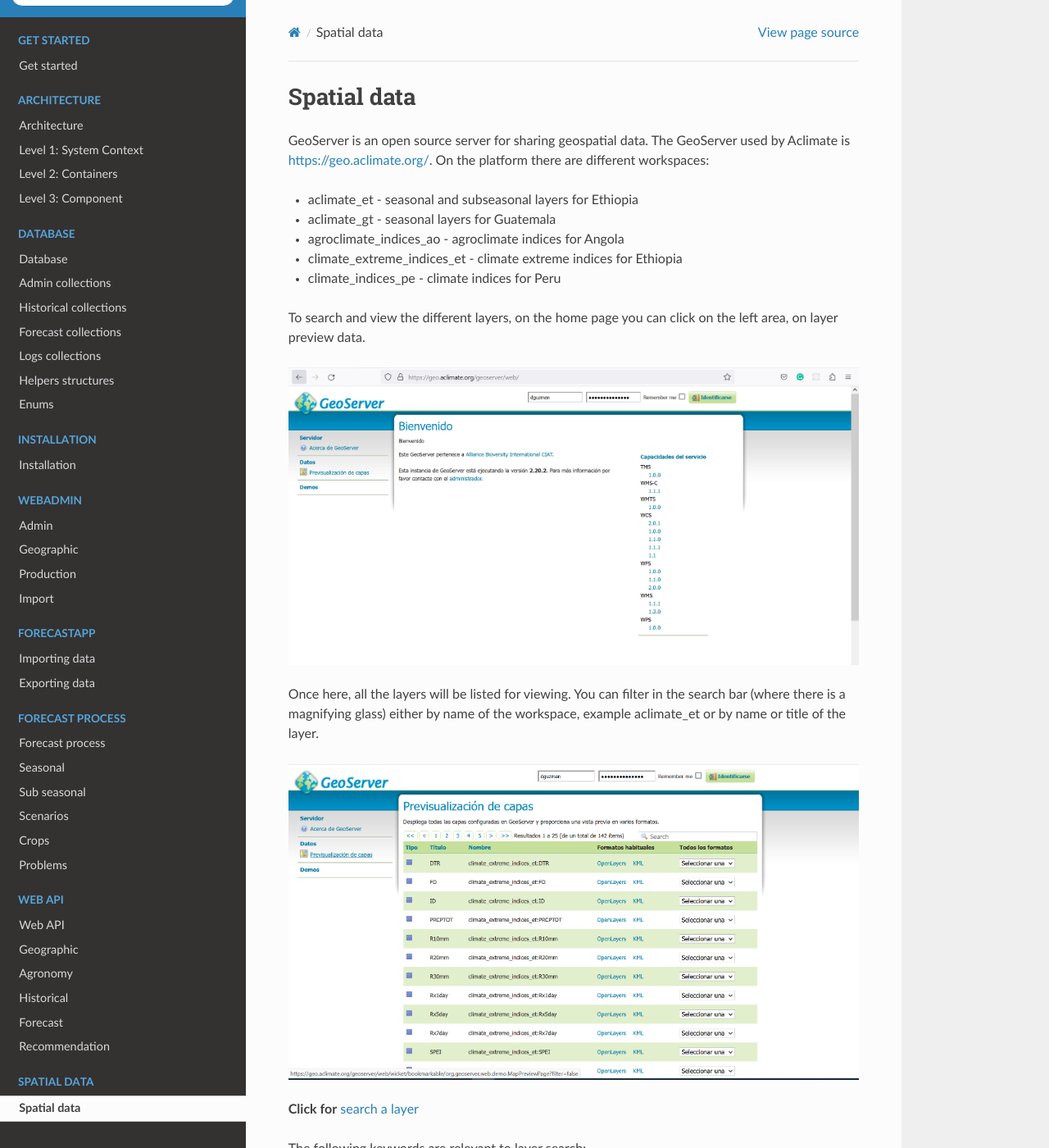
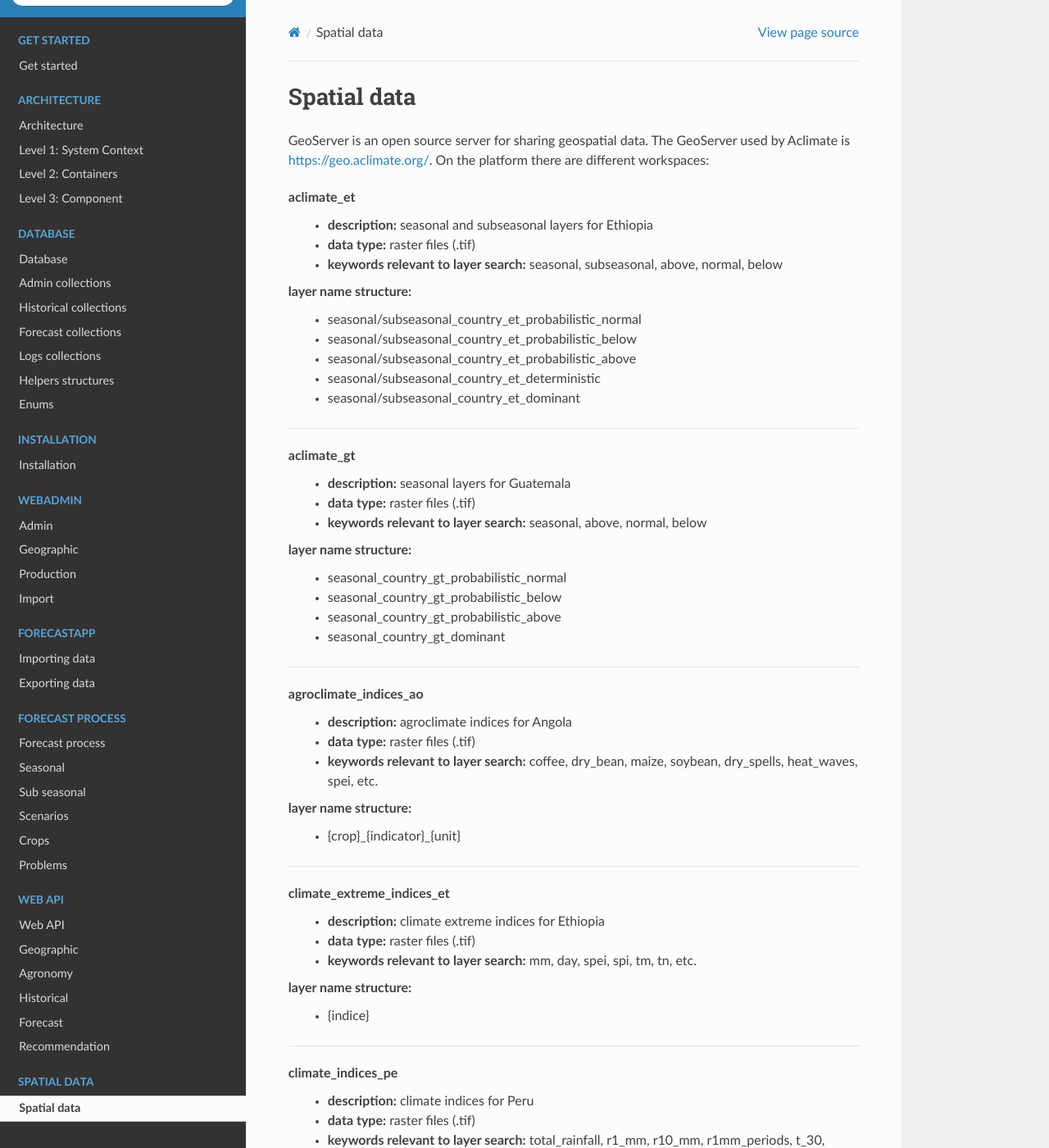
Before and after one commit to stevensotelo/aclimate_docs, a Sphinx documentation site: the page built from docs/source/09-spatial.rst, in a window 1280 px wide and 1400 px high. Shown: the whole window at 82% size. Built offline with Sphinx 7.4.7 and the Read the Docs theme 2.0.0, drawn with Linux system fonts in a browser that asks for light colours; some of the changed text lies outside the part shown.

Commit message:
spatial data updated

```diff
--- a/docs/source/07-crops-dssat.rst
+++ b/docs/source/07-crops-dssat.rst
@@ -11,7 +11,7 @@
 
 The following diagram describes the process mentioned above:
 
-.. image:: /_static/img/07/07_dssat.*
+.. image:: /_static/img/07-forecast/07_dssat.*
   :alt: Resampling process activity diagram
   :class: device-screen-vertical side-by-side
 
@@ -110,12 +110,12 @@
 
 Below is an example of what the CSV looks like in Excel:
 
-.. image:: /_static/img/07/07_dssat_csv_example.*
+.. image:: /_static/img/07-forecast/07_dssat_csv_example.*
   :alt: Resampling process activity diagram
   :class: device-screen-vertical side-by-side
 
 Below is an example of what the CSV looks like in a plain text viewer:
 
-.. image:: /_static/img/07/07_dssat_csv_example_2.*
+.. image:: /_static/img/07-forecast/07_dssat_csv_example_2.*
   :alt: Resampling process activity diagram
   :class: device-screen-vertical side-by-side
--- a/docs/source/07-crops-oryza.rst
+++ b/docs/source/07-crops-oryza.rst
@@ -11,7 +11,7 @@
 
 The following diagram describes the process mentioned above:
 
-.. image:: /_static/img/07/07_oryza.*
+.. image:: /_static/img/07-forecast/07_oryza.*
   :alt: Resampling process activity diagram
   :class: device-screen-vertical side-by-side
 
@@ -95,12 +95,12 @@
 
 Below is an example of what the CSV looks like in Excel:
 
-.. image:: /_static/img/07/07_oryza_csv_example.*
+.. image:: /_static/img/07-forecast/07_oryza_csv_example.*
   :alt: Resampling process activity diagram
   :class: device-screen-vertical side-by-side
 
 Below is an example of what the CSV looks like in a plain text viewer:
 
-.. image:: /_static/img/07/07_oryza_csv_example_2.*
+.. image:: /_static/img/07-forecast/07_oryza_csv_example_2.*
   :alt: Resampling process activity diagram
   :class: device-screen-vertical side-by-side
--- a/docs/source/07-forecast.rst
+++ b/docs/source/07-forecast.rst
@@ -17,6 +17,6 @@
 
 The following diagram explains the process described above:
 
-.. image:: /_static/img/07/07_forecast.*
+.. image:: /_static/img/07-forecast/07_forecast.*
   :alt: Forecast process activity diagram
   :class: device-screen-vertical side-by-side
--- a/docs/source/07-scenarios-resampling.rst
+++ b/docs/source/07-scenarios-resampling.rst
@@ -17,6 +17,6 @@
 
 The following diagram describes the process mentioned above:
 
-.. image:: /_static/img/07/07_resampling.*
+.. image:: /_static/img/07-forecast/07_resampling.*
   :alt: Resampling process activity diagram
   :class: device-screen-vertical side-by-side
--- a/docs/source/07-seasonal-cpt.rst
+++ b/docs/source/07-seasonal-cpt.rst
@@ -22,6 +22,6 @@
 
 The following diagram describes the process mentioned above:
 
-.. image:: /_static/img/07/07_CPT.*
+.. image:: /_static/img/07-forecast/07_CPT.*
   :alt: CPT process activity diagram
   :class: device-screen-vertical side-by-side
--- a/docs/source/09-spatial.rst
+++ b/docs/source/09-spatial.rst
@@ -4,11 +4,73 @@
 GeoServer is an open source server for sharing geospatial data. The GeoServer used by Aclimate is https://geo.aclimate.org/.
 On the platform there are different workspaces:
 
-- aclimate_et - seasonal and subseasonal layers for Ethiopia
-- aclimate_gt - seasonal layers for Guatemala
-- agroclimate_indices_ao - agroclimate indices for Angola
-- climate_extreme_indices_et - climate extreme indices for Ethiopia
-- climate_indices_pe - climate indices for Peru
+
+aclimate_et
+  * **description:** seasonal and subseasonal layers for Ethiopia
+  * **data type:** raster files (.tif)
+  * **keywords relevant to layer search:**  seasonal, subseasonal, above, normal, below
+layer name structure:
+  * seasonal/subseasonal_country_et_probabilistic_normal
+  * seasonal/subseasonal_country_et_probabilistic_below
+  * seasonal/subseasonal_country_et_probabilistic_above
+  * seasonal/subseasonal_country_et_deterministic
+  * seasonal/subseasonal_country_et_dominant
+
+-------------------------------------------------------------------
+
+aclimate_gt
+  * **description:** seasonal layers for Guatemala
+  * **data type:** raster files (.tif)
+  * **keywords relevant to layer search:** seasonal, above, normal, below
+layer name structure:
+  * seasonal_country_gt_probabilistic_normal
+  * seasonal_country_gt_probabilistic_below
+  * seasonal_country_gt_probabilistic_above
+  * seasonal_country_gt_dominant
+
+-------------------------------------------------------------------
+
+agroclimate_indices_ao
+  * **description:** agroclimate indices for Angola
+  * **data type:** raster files (.tif)
+  * **keywords relevant to layer search:** coffee, dry_bean, maize, soybean, dry_spells, heat_waves, spei, etc.
+layer name structure:
+  * {crop}_{indicator}_{unit}
+
+-------------------------------------------------------------------
+
+climate_extreme_indices_et
+  * **description:** climate extreme indices for Ethiopia
+  * **data type:** raster files (.tif)
+  * **keywords relevant to layer search:** mm, day, spei, spi, tm, tn, etc.
+layer name structure:
+  * {indice}
+
+-------------------------------------------------------------------
+
+climate_indices_pe
+  * **description:** climate indices for Peru
+  * **data type:** raster files (.tif)
+  * **keywords relevant to layer search:** total_rainfall, r1_mm, r10_mm, r1mm_periods, t_30, t30_periods, etc.
+layer name structure:
+  * {indicator}
+
+-------------------------------------------------------------------
+
+administrative
+  * **description:** administrative levels for country
+  * **data type:** shapefiles (.shp)
+  * **keywords relevant to layer search:** ao, et, adm1, adm2, adm3, adm4.
+layer name structure:
+  * {country_iso}_adm1/adm2/adm3/adm4
+shapefiles fields:
+  * **ao_adm1**: fid, name_adm1, id_adm1
+  * **ao_adm2**: fid, id_adm1, name_adm1, id_adm2, name_adm2
+  * **et_adm1**: fid, ADM1_EN, ADM1_PCODE
+  * **et_adm2**: fid, ADM2_EN, ADM2_PCODE, ADM1_EN, ADM1_PCODE
+  * **et_adm3**: fid, ADM3_EN, ADM3_PCODE, ADM2_EN, ADM2_PCODE, ADM1_EN, ADM1_PCODE
+  * **et_adm4**: fid, id_adm1, id_adm2, id_adm3, id_adm4, name_adm1, name_adm2, name_adm3, name_adm4, ws_id
+
 
 To search and view the different layers, on the home page you can click on the left area, on layer preview data.
 
@@ -23,6 +85,13 @@
   :class: device-screen-vertical side-by-side
 
 **Click for** `search a layer <https://geo.aclimate.org/geoserver/web/wicket/bookmarkable/org.geoserver.web.demo.MapPreviewPage?1&filter=false>`_
+
+
+To use the **WMS** service to download a layer, you can click All Formats and select the desired download format.
+
+.. image:: /_static/img/09-geoserver/geoserver-layer-download.*
+  :alt: GeoServer layer download
+  :class: device-screen-vertical side-by-side
 
 The following keywords are relevant to layer search:
 
```
Also changed, not shown: docs/source/_static/img/07-forecast/07_CPT.jpg (renamed from docs/source/_static/img/07/07_CPT.jpg), docs/source/_static/img/07-forecast/07_dssat.jpg (renamed from docs/source/_static/img/07/07_dssat.jpg), docs/source/_static/img/07-forecast/07_dssat_csv_example.png (renamed from docs/source/_static/img/07/07_dssat_csv_example.png), docs/source/_static/img/07-forecast/07_dssat_csv_example_2.png (renamed from docs/source/_static/img/07/07_dssat_csv_example_2.png), docs/source/_static/img/07-forecast/07_forecast.jpg (renamed from docs/source/_static/img/07/07_forecast.jpg), docs/source/_static/img/07-forecast/07_oryza.jpg (renamed from docs/source/_static/img/07/07_oryza.jpg), docs/source/_static/img/07-forecast/07_oryza_csv_example.png (renamed from docs/source/_static/img/07/07_oryza_csv_example.png), docs/source/_static/img/07-forecast/07_oryza_csv_example_2.png (renamed from docs/source/_static/img/07/07_oryza_csv_example_2.png), docs/source/_static/img/07-forecast/07_resampling.jpg (renamed from docs/source/_static/img/07/07_resampling.jpg), docs/source/_static/img/09-geoserver/geoserver-home.png, docs/source/_static/img/09-geoserver/geoserver-layer-download.png (added), docs/source/_static/img/09-geoserver/geoserver-layer-preview.png.
